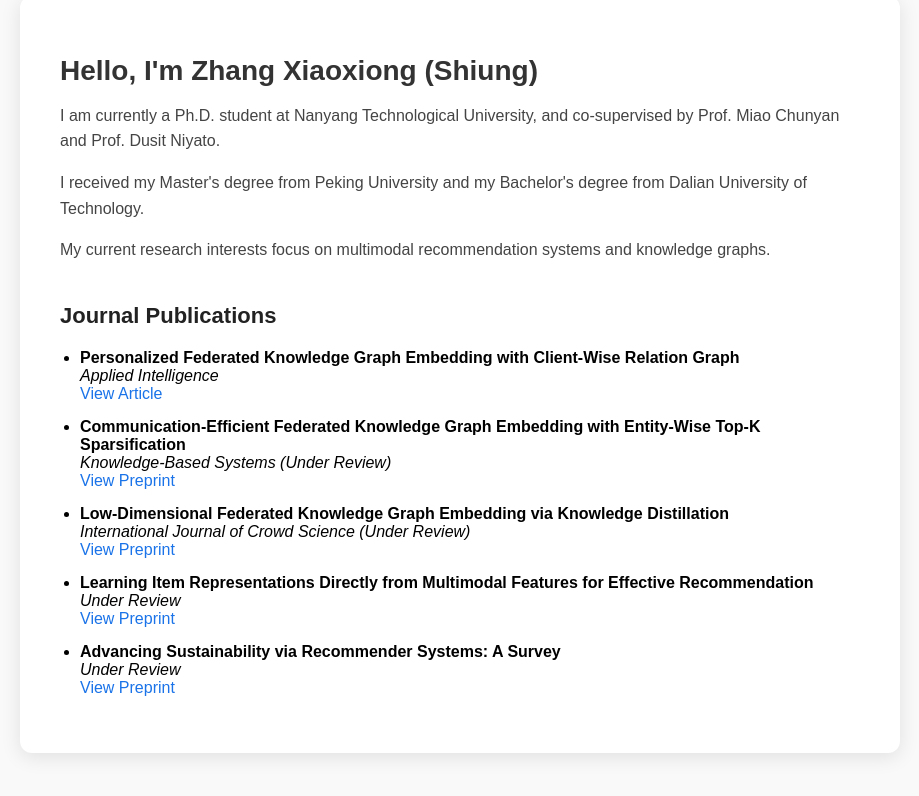
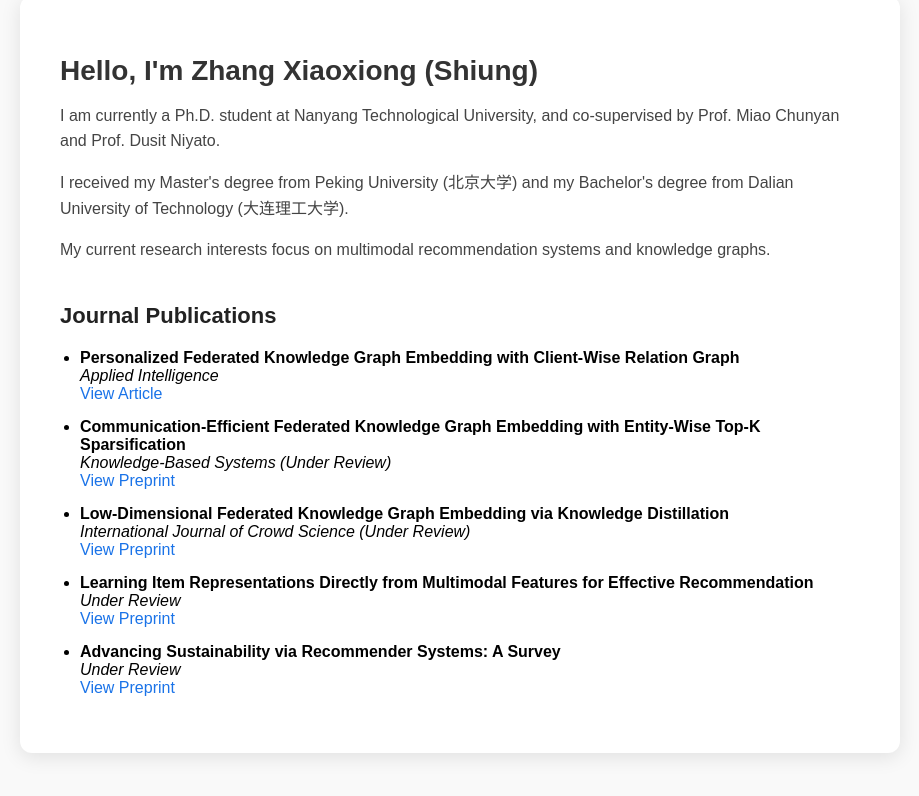
Before and after one commit to ntuzxx/zxx.github.io, a plain HTML site: page index.html in a window 1280 px wide. Shown: the part 104-900 px from the top of the page, without its empty margins (180-1099 px from the left). Drawn offline with Linux system fonts and the light colour scheme.

Commit message:
Update index.html

```diff
--- a/index.html
+++ b/index.html
@@ -62,7 +62,7 @@
   <div class="container">
     <h1>Hello, I'm Zhang Xiaoxiong (Shiung)</h1>
     <p>I am currently a Ph.D. student at Nanyang Technological University, and co-supervised by Prof. Miao Chunyan and Prof. Dusit Niyato.</p>
-    <p>I received my Master's degree from Peking University and my Bachelor's degree from Dalian University of Technology.</p>
+    <p>I received my Master's degree from Peking University (北京大学) and my Bachelor's degree from Dalian University of Technology (大连理工大学).</p>
     <p>My current research interests focus on multimodal recommendation systems and knowledge graphs.</p>
 
     <h2>Journal Publications</h2>
```
